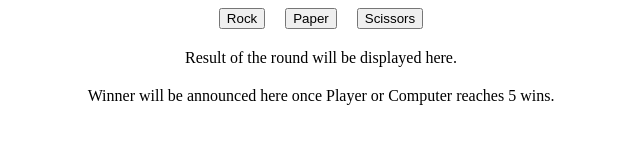
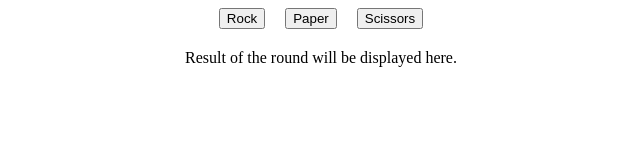
Before and after one commit to mrt39/rockpaperscissors, a plain HTML site: page index.html in a window 1280 px wide. Shown: the whole page, without its empty margins (319-959 px from the left). Drawn offline with Linux system fonts and the light colour scheme.

Commit message:
Remove redundant element in template

```diff
--- a/index.html
+++ b/index.html
@@ -16,7 +16,7 @@
     </div>
 
     <div id = "resultDisplay"> Result of the round will be displayed here.</div>
-    <div id = "winnerDisplay"> Winner will be announced here once Player or Computer reaches 5 wins.</div>
+
 
 
 <script src="script.js"></script>
```
